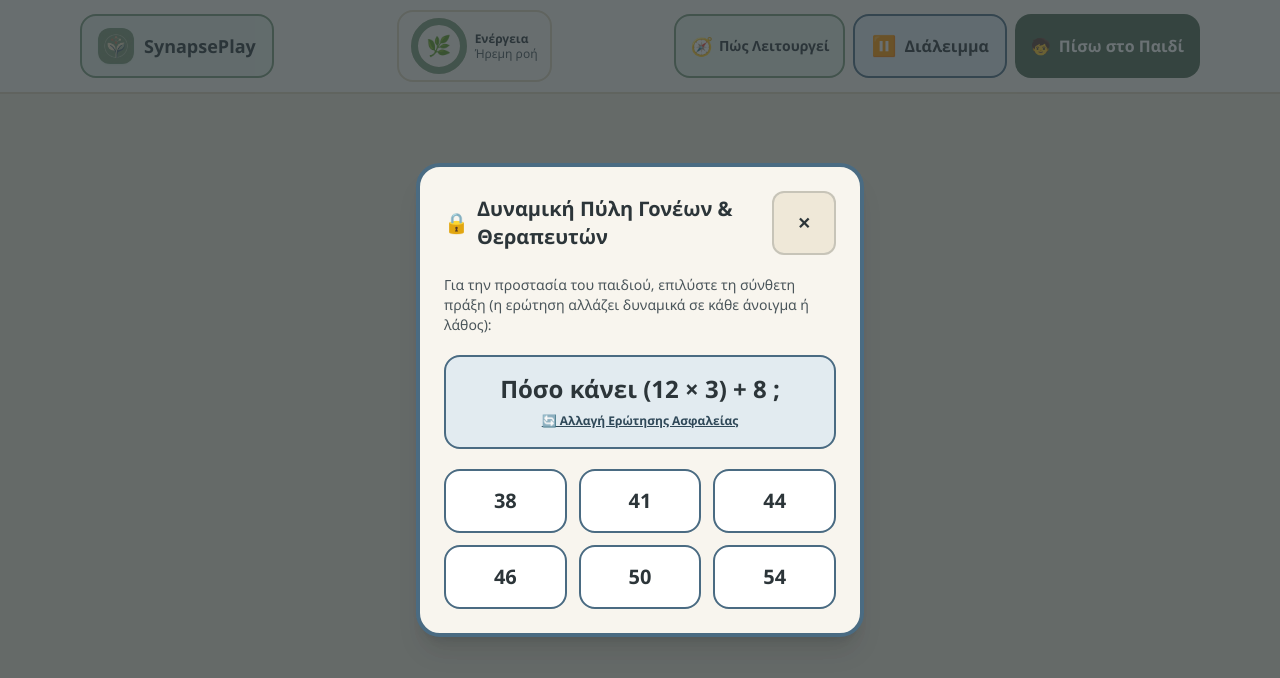
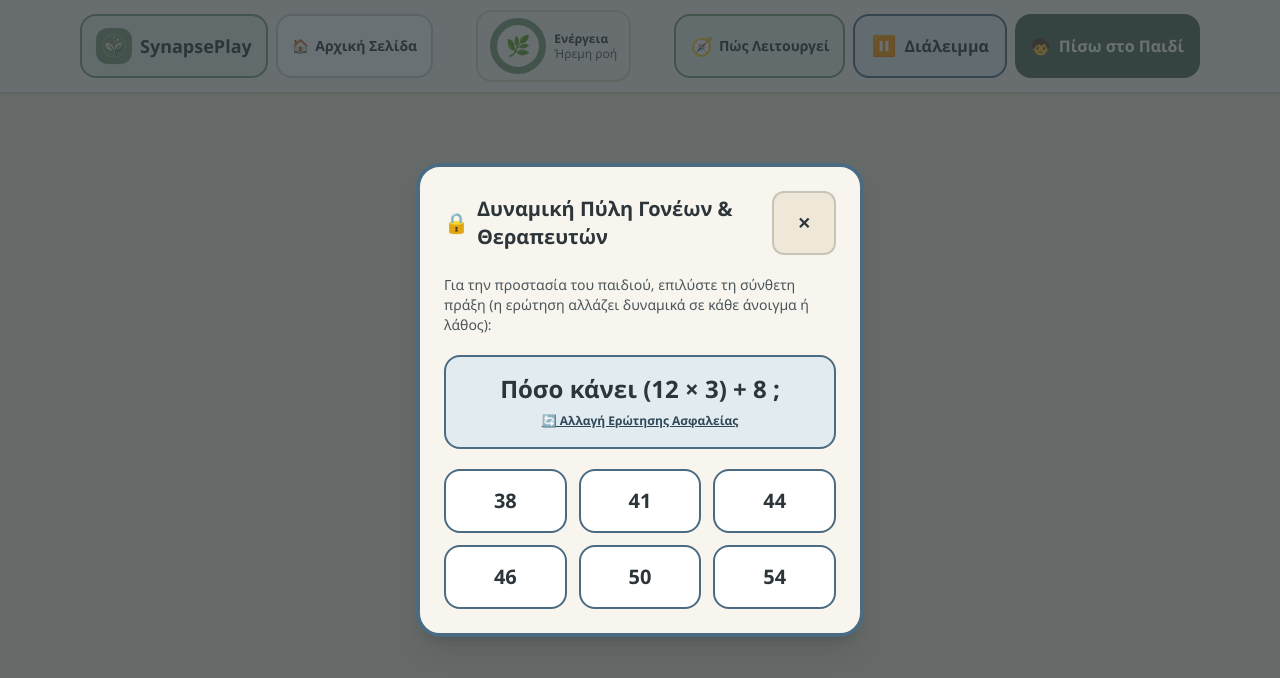
Before and after one commit to digiadsgr-lgtm/synapseplay, a React (Vite) app: page /parent in a window 1280 px wide. Shown: the top 678 px of the page. Built offline with nearby package versions, Linux system fonts and the light colour scheme.

Commit message:
Add Website Home button in TopBar (/app -> /) and update canonical domain to www.synapseplay.gr

```diff
--- a/index.html
+++ b/index.html
@@ -7,16 +7,16 @@
     <meta name="description" content="Ήρεμη, παιδαγωγική εξάσκηση προσοχής, μνήμης και αυτορρύθμισης για παιδιά 4–12 ετών με ΔΕΠΥ, χωρίς «έχασες» και χωρίς οθονικό εθισμό. Ανακαλύψτε επίσης το Blog μας «Μυαλά που Τρέχουν με Χίλια»." />
     <meta name="keywords" content="ΔΕΠΥ, παιδί με ΔΕΠΥ, διάσπαση προσοχής, υπερκινητικότητα, παρορμητικότητα, παιχνίδια συγκέντρωσης ΔΕΠΥ, εργοθεραπεία, λογοθεραπεία, παιδοψυχολογία, SynapsePlay, Μυαλά που Τρέχουν με Χίλια" />
     <meta name="robots" content="index, follow, max-image-preview:large" />
-    <link rel="canonical" href="https://synapseplay.vercel.app/" />
+    <link rel="canonical" href="https://www.synapseplay.gr/" />
     <link rel="icon" type="image/png" href="/brand-kit/png/favicon-512x512.png" />
     <link rel="apple-touch-icon" href="/brand-kit/png/favicon-512x512.png" />
     <meta property="og:type" content="website" />
     <meta property="og:site_name" content="SynapsePlay • Μυαλά που Τρέχουν με Χίλια (ΔΕΠΥ)" />
     <meta property="og:title" content="SynapsePlay — Παιχνίδια Προσοχής & Αυτορρύθμισης για Παιδιά με ΔΕΠΥ (4–12 ετών)" />
     <meta property="og:description" content="«Το μυαλό μου τρέχει γρήγορα!» Ένα ήρεμο ψηφιακό καταφύγιο για παιδιά 4–12 ετών με ΔΕΠΥ, γονείς και ειδικούς θεραπευτές." />
-    <meta property="og:image" content="https://synapseplay.vercel.app/brand-kit/png/synapseplay-social-cover-dark-1200x630.png" />
+    <meta property="og:image" content="https://www.synapseplay.gr/brand-kit/png/synapseplay-social-cover-dark-1200x630.png" />
     <meta name="twitter:card" content="summary_large_image" />
-    <meta name="twitter:image" content="https://synapseplay.vercel.app/brand-kit/png/synapseplay-social-cover-dark-1200x630.png" />
+    <meta name="twitter:image" content="https://www.synapseplay.gr/brand-kit/png/synapseplay-social-cover-dark-1200x630.png" />
   </head>
   <body class="bg-sand text-charcoal antialiased selection:bg-sage selection:text-white">
     <div id="root"></div>
--- a/src/components/TopBar.tsx
+++ b/src/components/TopBar.tsx
@@ -14,27 +14,50 @@ export const TopBar: React.FC = () => {
   const [showBeginnerGuide, setShowBeginnerGuide] = useState(false);
 
   const isParentRoute = location.pathname.startsWith('/parent');
+  const isChildHubRoute = location.pathname === '/app';
 
   const handleReturnToChild = () => {
     setParentUnlocked(false);
-    navigate('/app');
+    if (isChildHubRoute) {
+      navigate('/');
+    } else {
+      navigate('/app');
+    }
+  };
+
+  const handleGoToWebsiteHome = () => {
+    setParentUnlocked(false);
+    navigate('/');
   };
 
   return (
     <header className="w-full bg-sand-light border-b-2 border-sand-dark sticky top-0 z-30">
       <SmoothLandingWarningBanner />
       <div className="max-w-6xl mx-auto px-4 py-2.5 flex flex-wrap items-center justify-between gap-3">
-        {/* Left: Home & Title */}
-        <div className="flex items-center gap-3">
+        {/* Left: Brand Logo & Website Home Button */}
+        <div className="flex items-center gap-2">
           <button
             type="button"
             onClick={handleReturnToChild}
             data-testid="nav-home-btn"
-            aria-label="Αρχική Οθόνη Παιδιού"
-            className="touch-target px-4 py-2 rounded-2xl bg-sage-surface border-2 border-sage text-charcoal font-extrabold flex items-center gap-2.5 hover:bg-sage hover:text-white transition-colors"
+            aria-label={isChildHubRoute ? 'Επιστροφή στην Αρχική Σελίδα' : 'Αρχική Οθόνη Παιδιού'}
+            title={isChildHubRoute ? 'Επιστροφή στην Αρχική Σελίδα (synapseplay.gr)' : 'Επιστροφή στα Παιχνίδια (/app)'}
+            className="touch-target px-3.5 py-2 rounded-2xl bg-sage-surface border-2 border-sage text-charcoal font-extrabold flex items-center gap-2 hover:bg-sage hover:text-white transition-colors"
           >
             <SynapsePlayLogoMark sizeClassName="w-9 h-9 rounded-xl" />
             <span className="text-base md:text-lg">SynapsePlay</span>
+          </button>
+
+          <button
+            type="button"
+            onClick={handleGoToWebsiteHome}
+            data-testid="nav-website-home-btn"
+            aria-label="Επιστροφή στην Αρχική Σελίδα Ιστότοπου"
+            title="Επιστροφή στην Αρχική Σελίδα (Παρουσίαση)"
+            className="touch-target px-3.5 py-2 rounded-2xl bg-white border-2 border-charcoal/25 text-charcoal font-extrabold text-xs md:text-sm flex items-center gap-1.5 hover:bg-sand-dark transition-colors"
+          >
+            <span aria-hidden="true">🏠</span>
+            <span>Αρχική Σελίδα</span>
           </button>
         </div>
 
--- a/src/pages/ParentArticlesPage.tsx
+++ b/src/pages/ParentArticlesPage.tsx
@@ -62,7 +62,7 @@ export const ParentArticlesPage: React.FC = () => {
   // Dynamic SEO Head Tags & Schema.org JSON-LD Structured Data
   useEffect(() => {
     if (typeof document === 'undefined') return;
-    const baseUrl = 'https://synapseplay.vercel.app';
+    const baseUrl = 'https://www.synapseplay.gr';
 
     if (activeSingleArticle) {
       const canonicalUrl = `${baseUrl}/articles/${activeSingleArticle.id}`;
@@ -94,7 +94,7 @@ export const ParentArticlesPage: React.FC = () => {
   }, [activeSingleArticle]);
 
   const jsonLdSchema = useMemo(() => {
-    const baseUrl = 'https://synapseplay.vercel.app';
+    const baseUrl = 'https://www.synapseplay.gr';
     if (activeSingleArticle) {
       return {
         '@context': 'https://schema.org',
```
Also changed, not shown: public/robots.txt, 2 other files (tests, documents, lock files or other folders).
